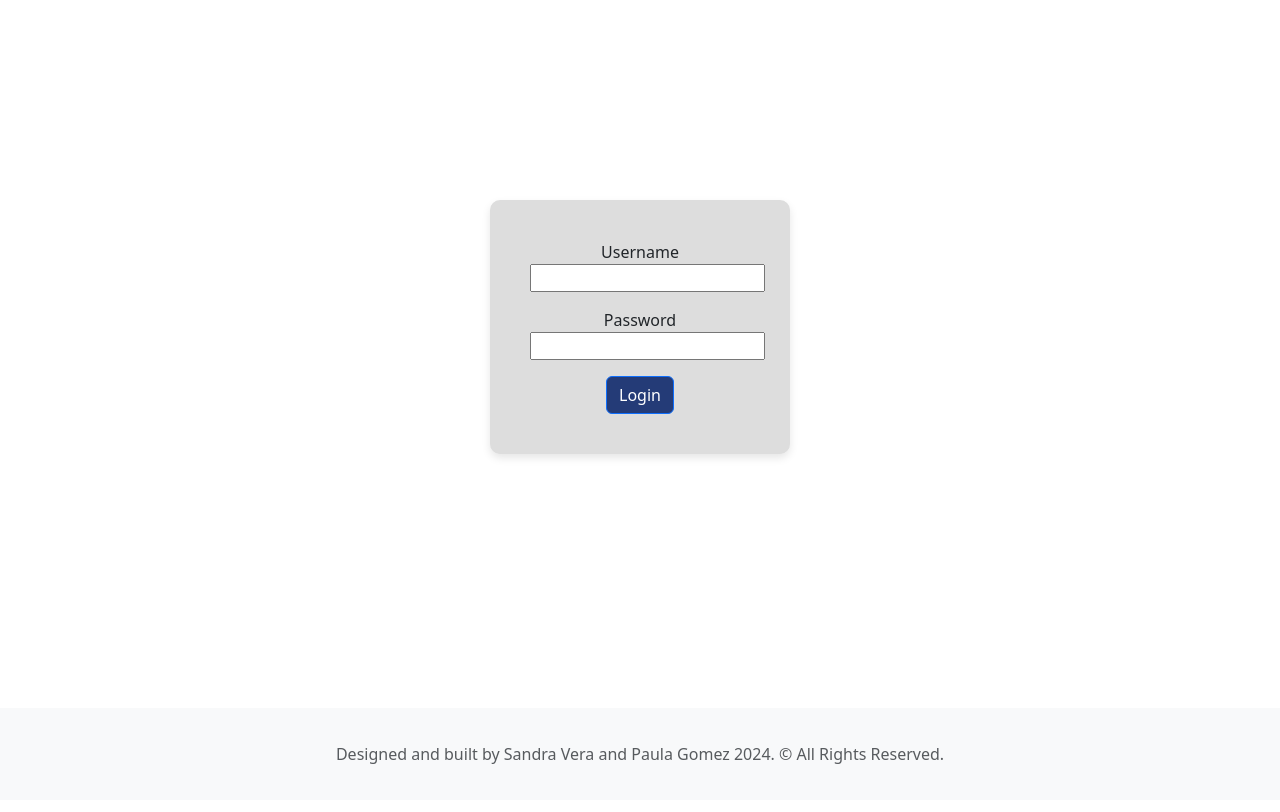
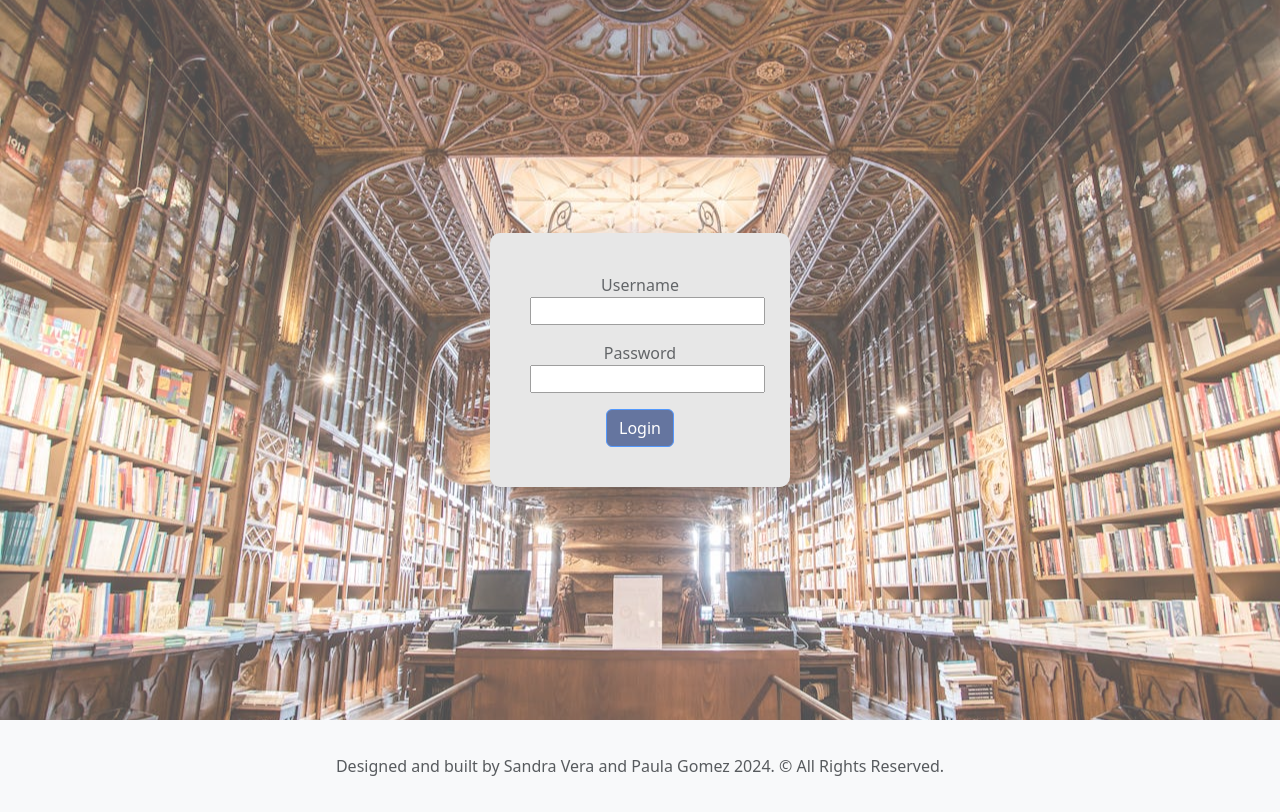
Before and after one commit to sandra-vera1/BookManagement, a React (Create React App) app in the folder frontend/: page /Login in a window 1280 px wide. Built offline with nearby package versions, Linux system fonts and the light colour scheme.

Commit message:
Modified Login page for put background

```diff
--- a/frontend/src/index.css
+++ b/frontend/src/index.css
@@ -10,9 +10,9 @@
 }
 
 body {
-  display: flex;
-  flex-direction: column;
-  min-height: 100vh;
+    display: flex;
+    flex-direction: column;
+    min-height: 100vh;
 }
 
 .App {
@@ -183,6 +183,15 @@
     align-items: center;
     width: 100%;
     padding: 200px;
+    background-image: url('./images/Library.jpg');
+    background-size: cover;
+    background-position: center;
+    background-repeat: no-repeat;
+    height: 90vh;
+    display: flex;
+    justify-content: center;
+    align-items: center;
+    opacity: 0.7;
 }
 
 
```
Also changed, not shown: frontend/src/images/Library.jpg (added), frontend/src/pages/Login.js (line endings or trailing spaces).
